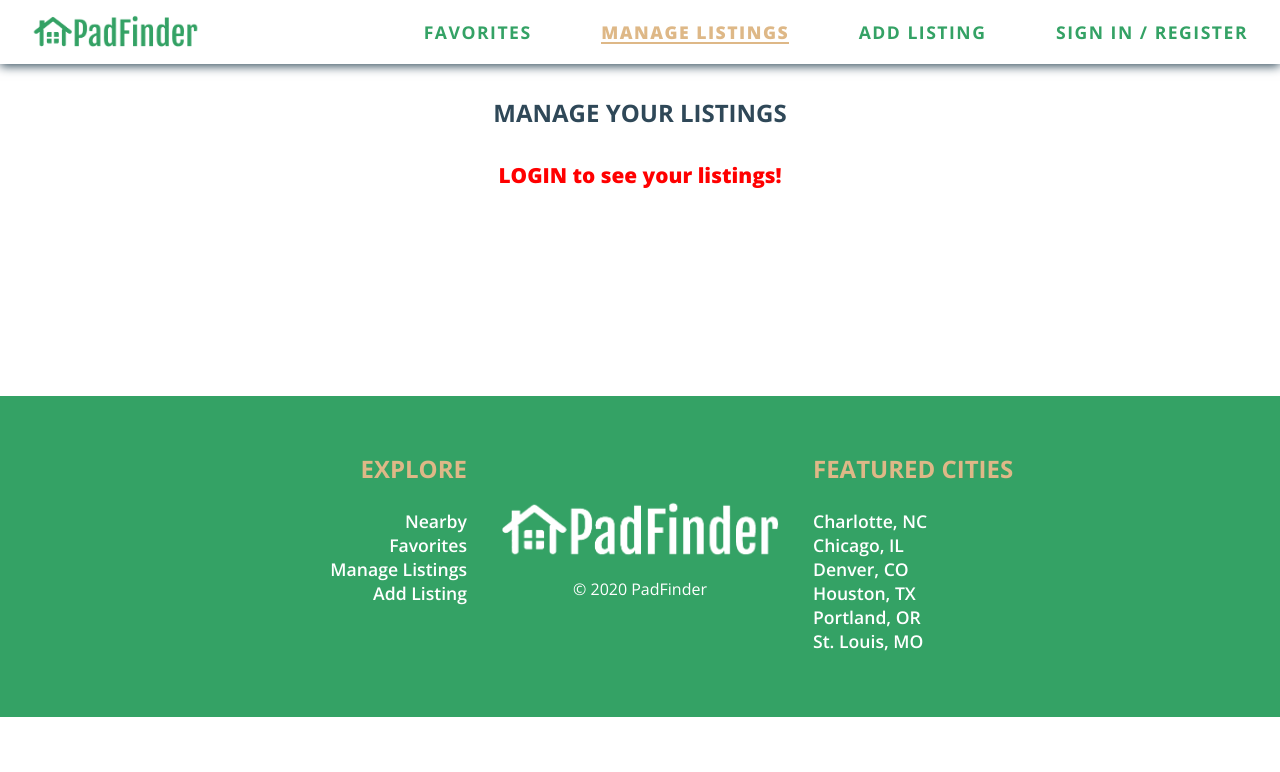
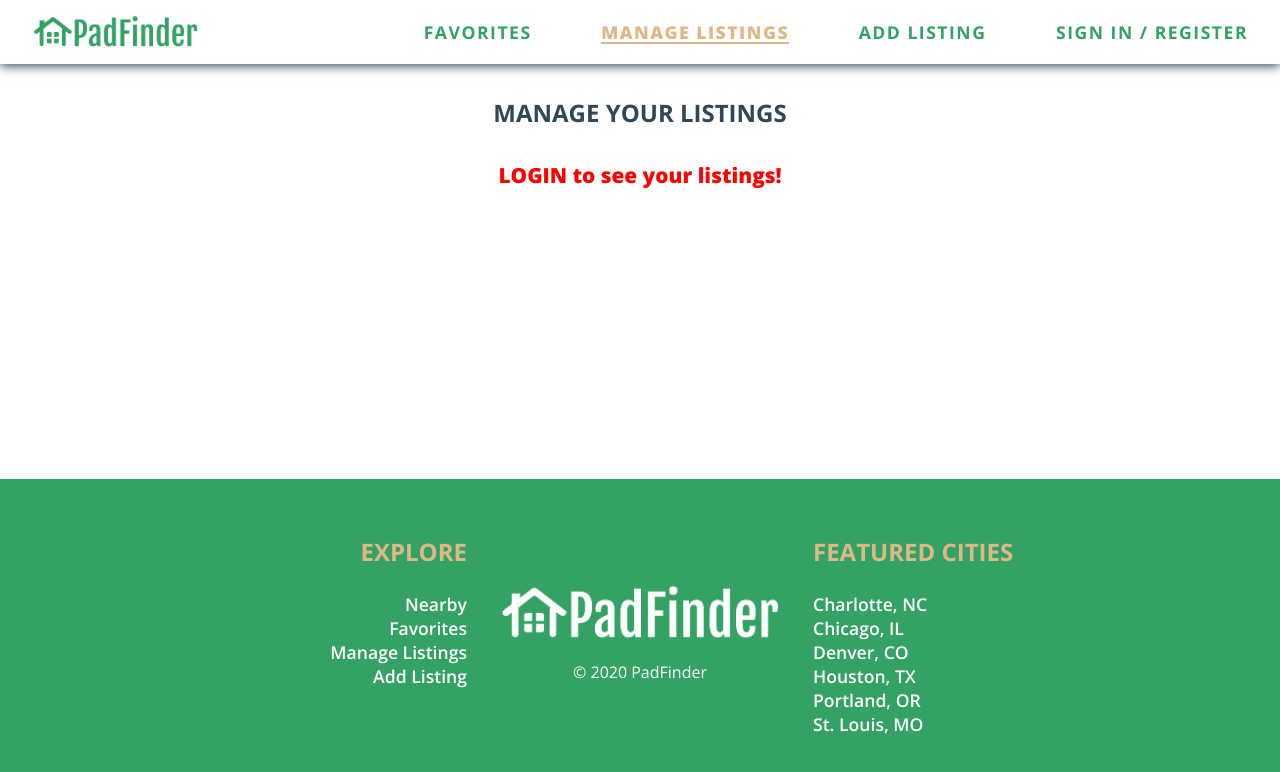
Before and after one commit to choshin314/padfinder-frontend, a React (Create React App) app: page /listings in a window 1280 px wide. Shown: the top 772 px of the page. Built offline with nearby package versions, Linux system fonts and the light colour scheme.

Commit message:
fix floating footer issue

```diff
--- a/src/components/nav/Footer.js
+++ b/src/components/nav/Footer.js
@@ -47,6 +47,7 @@ const Footer = () => {
 export default Footer
 
 const FooterWrapper = styled.footer`
+    justify-self: flex-end;
     min-height: 200px;
     padding: 2rem;
     background-color: var(--primary-color);
--- a/src/components/shared/styledLib.js
+++ b/src/components/shared/styledLib.js
@@ -14,4 +14,5 @@ export const Wrapper = styled.div`
     margin-right: auto;
     padding: 1rem;
     position: relative;
+    flex: auto;
 `
```
